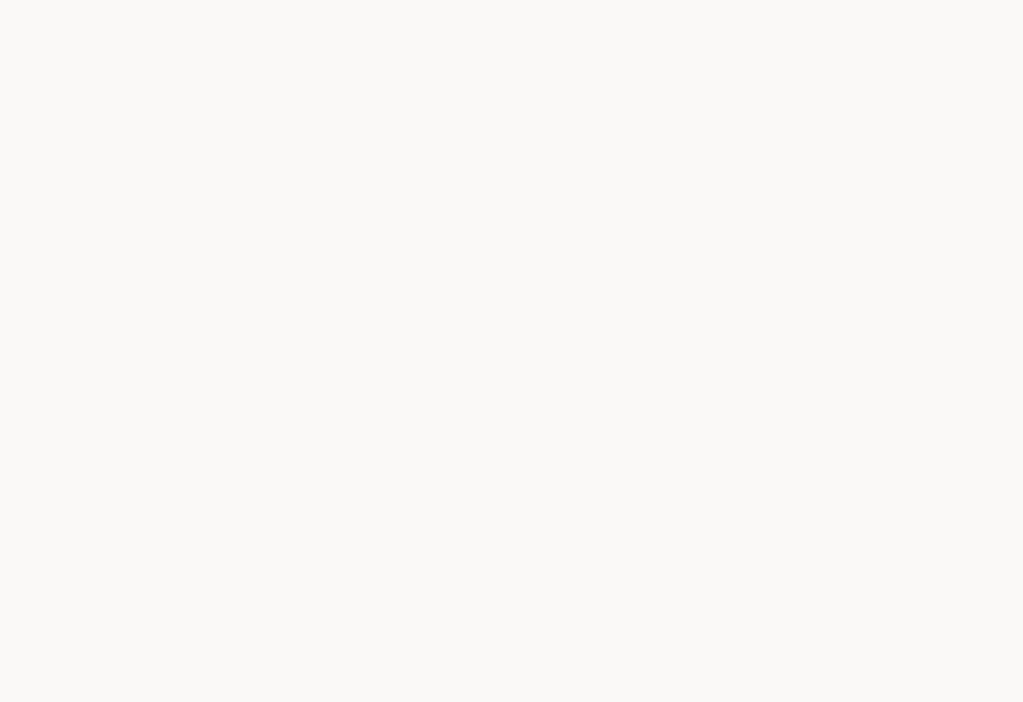
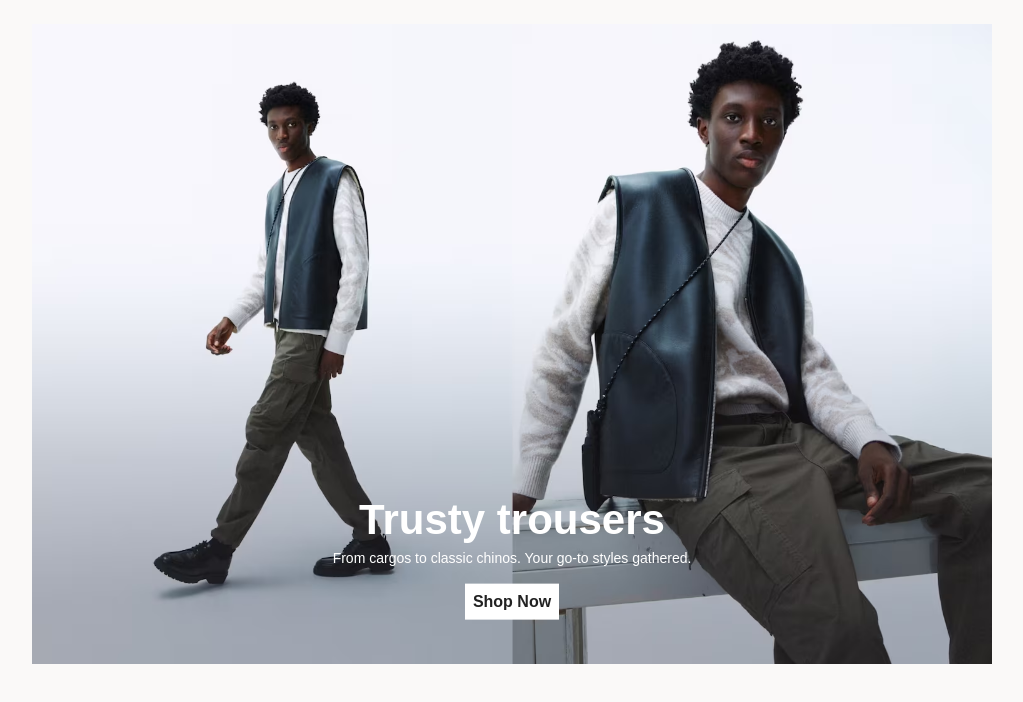
Before and after one commit to Ramazan3331/hm-fork, a plain HTML site: page index.html in a window 1280 px wide. Shown: the whole page, without its empty margins (128-1151 px from the left). Drawn offline with Linux system fonts and the light colour scheme; a web font is replaced by a local one.

Commit message:
Build the image banner.

```diff
--- a/css/styles.css
+++ b/css/styles.css
@@ -264,3 +264,56 @@ a {
         border: 1px solid var(--color-body);
     }
 }
+
+/* Image Banner */
+
+.img-banner img {
+    width: 100%;
+    height: auto;
+}
+
+.img-banner__content {
+    padding: 1.5rem;
+    transform: translateY(-100%);
+}
+
+.img-banner__text {
+    display: flex;
+    flex-direction: column;
+    align-items: center;
+    text-align: center;
+    color: #fff;
+}
+
+.img-banner__heading {
+    margin-bottom: 0.4rem;
+}
+
+.img-banner__desc {
+    margin: 0;
+}
+
+.img-banner .banner--link {
+    display: none;
+}
+
+@media screen and (min-width: 768px) {
+    .img-banner__heading {
+        margin-bottom: 1rem;
+    }
+
+    .img-banner__desc {
+        margin-top: 1rem;
+        font-size: 1.4rem;
+    }
+}
+
+@media screen and (min-width: 1024px) {
+    .img-banner .banner--link {
+        display: block;
+    }
+
+    .img-banner__content {
+        transform: translateY(-120%);
+    }
+}
--- a/index.html
+++ b/index.html
@@ -25,7 +25,28 @@
     <link rel="stylesheet" href="/css/styles.css" />
   </head>
   <body>
-    <main class="main"></main>
+    <main class="main">
+      <div class="container">
+        <article class="img-banner">
+          <picture>
+            <source
+              media="(min-width:1024px)"
+              srcset="images/campaign_b1.png"
+            />
+            <img src="images/campaign_s1.png" alt="Campaign image" />
+          </picture>
+          <div class="img-banner__content">
+            <div class="img-banner__text">
+              <h2 class="img-banner__heading">Trusty trousers</h2>
+              <p class="img-banner__desc">
+                From cargos to classic chinos. Your go-to styles gathered.
+              </p>
+              <a class="banner--link" href="#">Shop Now</a>
+            </div>
+          </div>
+        </article>
+      </div>
+    </main>
     <script src="js/main.js"></script>
   </body>
 </html>
```
Also changed, not shown: images/campaign_b1.png (added), images/campaign_b2.png (added), images/campaign_s1.png (added), images/campaign_s2.png (added).
